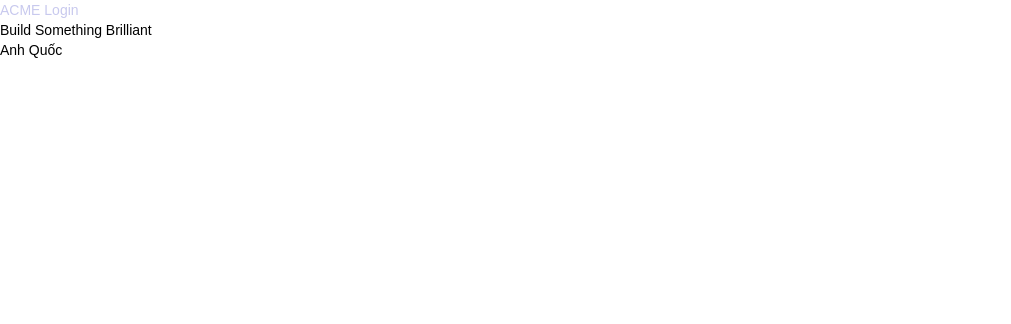
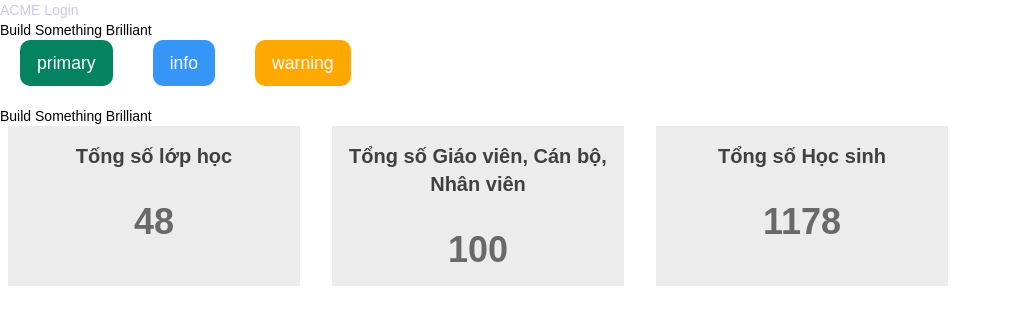
Before and after one commit to dauphaihau/e-medical, a Next.js app: page / in a window 1280 px wide. Shown: the top 324 px of the page, without its empty margins (0-1011 px from the left). Built offline with nearby package versions, Linux system fonts and the light colour scheme.

Commit message:
cpn card,button

```diff
--- /dev/null
+++ b/components/button/button.js
@@ -0,0 +1,7 @@
+export default function Button({type="button",className, children, variant, ...other}) {
+  console.log(other);
+  const cls = `button button-${variant}${className?' ' + className: ''}`
+  return (
+    <button className={`${cls} ${variant ==='info' ? 'bg-info' : variant ==='warning' ? 'bg-warning' : 'bg-success'}`} {...other} >{children}</button>
+  );
+}
--- /dev/null
+++ b/components/card/card.js
@@ -0,0 +1,19 @@
+export default function Card({className,card,content, ...other}) {
+    return (
+       <>
+       {
+        card.map((card,index)=>(
+            <div className="relative mb-[1.5rem] bg-[#ECECEC] p-0 flex flex-col" key={card.id}>
+               <div className="color-[#172b4c] block relative py-4 px-2 text-center">
+                <h4 className="inline-block m-0 font-bold text-[18px] text-[#404040] text-xl z-auto">{card.title}</h4>
+              </div>
+              <div className="py-4 flex-auto text-center">
+                <p className="font-black text-4xl text-[#696969]">{card.content}</p>
+              </div>
+              </div>
+             )
+            )
+        }
+        </>
+    );
+  }
--- a/pages/index.js
+++ b/pages/index.js
@@ -1,16 +1,39 @@
 import { useEffect } from "react";
 import Router from "next/router";
-import Button from "../components/button";
+import Button from "../components/button/button";
+import Card from "../components/card/card";
 
 export default function App() {
+  const cards = [
+    {
+    id:1,
+    title: 'Tống số lớp học',
+    content: 48,
+    },
+    {
+    id:2,
+    title: 'Tổng số Giáo viên, Cán bộ, Nhân viên ',
+    content: 100
+    },
+    {
+    id:3,
+    title: 'Tổng số Học sinh',
+    content: 1178
+    }
+  ]
 
   return (
     <div className="homepage">
       <main>
         <h1 className="text-primary-light">ACME Login</h1>
         <p>Build Something Brilliant</p>
-
-        <Button className="anhquoc" onClick={() => console.log('click ne')}>Anh Quốc</Button>
+        <Button type="button" className="mb-5 mx-5" variant="success" >primary</Button>
+        <Button type="button" className="mb-5 mx-5" variant="info" >info</Button>
+        <Button type="button" className="mb-5 mx-5" variant="warning" >warning</Button>
+        <p>Build Something Brilliant</p>
+        <div className="grid grid-cols-1 lg:grid-cols-4 px-5 md:px-2 lg:gap-8 ">
+          <Card card={cards}></Card>
+        </div>
         <br />
       </main>
     </div>
--- a/styles/components/_buttons.scss
+++ b/styles/components/_buttons.scss
@@ -1,4 +1,16 @@
 .button{
-  // @apply ....
-  // có thể custom css ở đây
+  // @apply hover:shadow;
+  color: white;
+  padding: 8px 16px;
+  text-align: center;
+  line-height: 28px;
+  font-size: 1.1rem;
+  border-radius: 10px;
+  transition: all .5s ease-in-out;
+  border: 1px solid transparent;
+  font-weight: 400;
+  &:hover{
+    -webkit-box-shadow: inset 0 0 100px rgb(0 0 0 / 20%);
+    box-shadow: inset 0 0 100px rgb(0 0 0 / 20%);
+  }
 }
--- a/styles/globals.scss
+++ b/styles/globals.scss
@@ -5,6 +5,7 @@
 // @import './components/header';
 // @import './components/navbar';
 @import './components/buttons';
+@import './components/card';
 // @import './components/sidebar';
 // @import './components/table';
 // @import './components/form';
```
Also changed, not shown: pages/bac-si/index.js (added).
